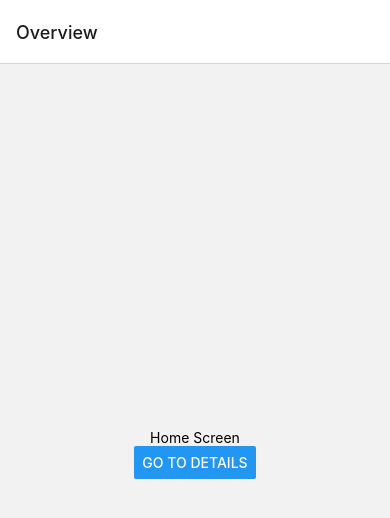
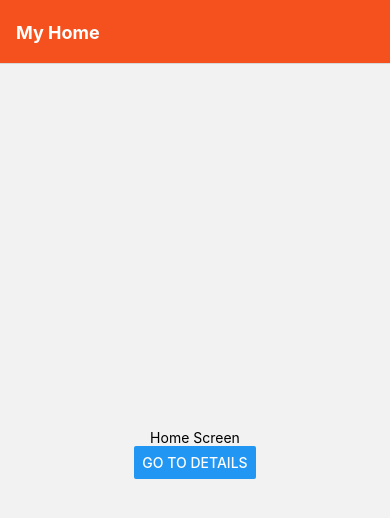
Before and after one commit to alveloper/react-native-navigation, a React Native app: screen / in a window 390 px wide. Shown: the top 518 px of the page. Built offline with nearby package versions, Linux system fonts and the light colour scheme.

Commit message:
Adjusting header styles

```diff
--- a/App.js
+++ b/App.js
@@ -7,10 +7,6 @@ function HomeScreen({ navigation }) {
   return (
     <View style={{ flex: 1, alignItems: "center", justifyContent: "center" }}>
       <Text>Home Screen</Text>
-      {/*
-      (5) navigation - the navigation prop is passed in to every screen component in the native stack navigator.
-      navigate('Details') - we call the navigate function with the name of the route that we'd like to move the user to.
-      */}
       <Button
         title="Go to Details"
         onPress={() => navigation.navigate('Details')}
@@ -23,28 +19,10 @@ function DetailScreen({ navigation }) {
   return (
     <View style={{ flex: 1, alignItems: "center", justifyContent: "center" }}>
       <Text>Details Screen</Text>
-      {/*
-      (6) we can change navigate to push.
-      This allows us to express the intent to add another route regardless of the existing navigation history.
-      Each time you call push we add a new route to the navigation stack.
-      When you call navigate it first tries to find an existing route with that name,
-      and only pushes a new route if there isn't yet one on the stack.
-      */}
       <Button
         title="Go to Details... again"
         onPress={() => navigation.push("Details")}
       />
-      {/*
-      (7) Sometimes you'll want to be able to programmatically trigger back button,
-      and for that you can use navigation.goBack();.
-      Another common requirement is to be able to go back multiple screens --
-      for example, if you are several screens deep in a stack
-      and want to dismiss all of them to go back to the first screen.
-      In this case, we know that we want to go back to Home so we can use navigate('Home')
-      (not push! try that out and see the difference).
-      Another alternative would be navigation.popToTop(),
-      which goes back to the first screen in the stack.
-      */}
       <Button title="Go to Home" onPress={() => navigation.navigate("Home")} />
       <Button title="Go back" onPress={() => navigation.goBack()} />
       <Button
@@ -55,32 +33,44 @@ function DetailScreen({ navigation }) {
   );
 }
 
-/*
-(1) createNativeStackNavigator is a function that returns an object containing 2 properties: Screen and Navigator.
-The Navigator should contain Screen elements as its children to define the configuration for routes.
-*/
 const Stack = createNativeStackNavigator();
 
 function App() {
   return (
-    /*
-    (2) NavigationContainer is a component which manages our navigation tree.
-    This component must wrap all navigators structure.
-    */
     <NavigationContainer>
       <Stack.Navigator>
         {/*
-        (4)  Each screen in the navigator can specify some options for the navigator,
-        such as the title to render in the header.
-        These options can be passed in the options prop for each screen component.
-         */}
-        <Stack.Screen name="Home" component={HomeScreen} options={{ title: 'Overview' }} />
-        {/*
-        (3) Now our stack has two routes, a Home route and a Details route.
-        A route can be specified by using the Screen component.
-        The Screen component accepts a name prop which corresponds to the name of the route we will use to navigate,
-         and a component prop which corresponds to the component it'll render.
+        (1)
+        There are three key properties to use when customizing the style of your header
+        : headerStyle, headerTintColor, and headerTitleStyle.
+
+        headerStyle:
+        a style object that will be applied to the View that wraps the header.
+        If you set backgroundColor on it, that will be the color of your header.
+
+        headerTintColor:
+        the back button and title both use this property as their color.
+        In the example below, we set the tint color to white (#fff)
+        so the back button and the header title would be white.
+
+        headerTitleStyle:
+        if we want to customize the fontFamily, fontWeight and other Text style properties
+        for the title, we can use this to do it.
+
+        The configuration we set only applies to the home screen;
+        when we navigate to the details screen, the default styles are back.
+        We'll look at how to share options between screens now.
         */}
+        <Stack.Screen name="Home" component={HomeScreen} options={{
+          title: 'My Home',
+          headerStyle: {
+            backgroundColor: '#f4511e',
+          },
+          headerTintColor: '#fff',
+          headerTitleStyle: {
+            fontWeight: 'bold',
+          },
+        }} />
         <Stack.Screen name="Details" component={DetailScreen} />
       </Stack.Navigator>
     </NavigationContainer>
```
